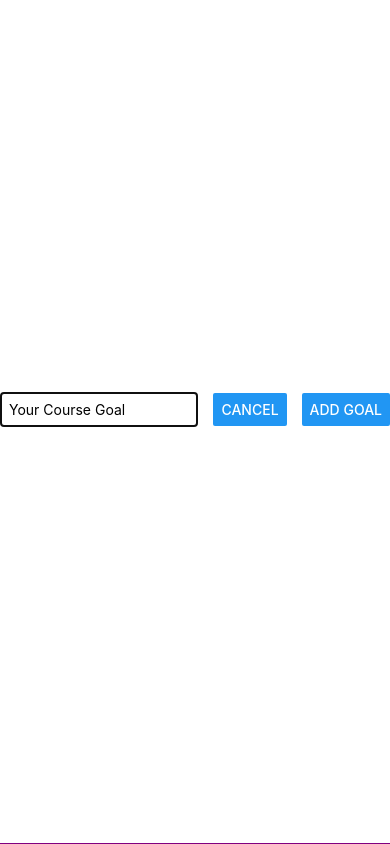
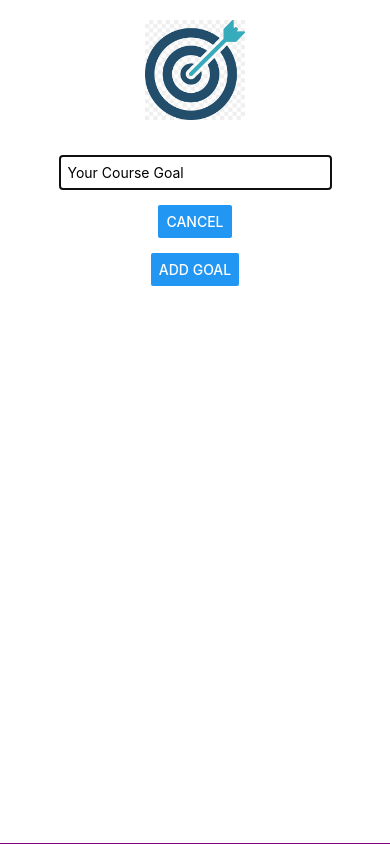
Before and after one commit to rajchatterz/React-Native-App-Course-Goal-, a React Native app: screen / in a window 390 px wide. Both pictures are taken after a click on the button "ADD NEW GOAL". Built offline with nearby package versions, Linux system fonts and the light colour scheme.

Commit message:
done with the image

```diff
--- a/Component/Input.js
+++ b/Component/Input.js
@@ -1,11 +1,13 @@
 import React from 'react'
 import { StyleSheet } from 'react-native'
-import { View,TextInput,Button,Modal } from 'react-native'
+
+import { View,TextInput,Button,Modal,Image } from 'react-native'
 const Input = ({ input,closeModal, buttonHandler,value ,visible}) => {
 
   return (
       <Modal visible={visible} animationType='fade'>
           <View style={styles.inputContainer}>
+              <Image style={styles.image} source={require('../assets/Images/goal.png')}/>
               <TextInput onChangeText={input} value={value} style={styles.textInput} placeholder='Your Course Goal' />
               <Button title='cancel' onPress={closeModal}/>
               <View>
@@ -21,8 +23,8 @@
 const styles = StyleSheet.create({
     inputContainer: {
         flex:1,
-        flexDirection: 'row',
-        justifyContent: 'space-evenly',
+
+
         gap: 15,
         alignItems: 'center',
         paddingBottom: 24,
@@ -35,5 +37,10 @@
         borderColor: '#cccccc',
         width: '70%',
         padding:8
-      },
+    },
+    image: {
+        width: 100,
+        height: 100,
+        margin:20
+      }
 })
```
Also changed, not shown: assets/Images/goal.png (added).
